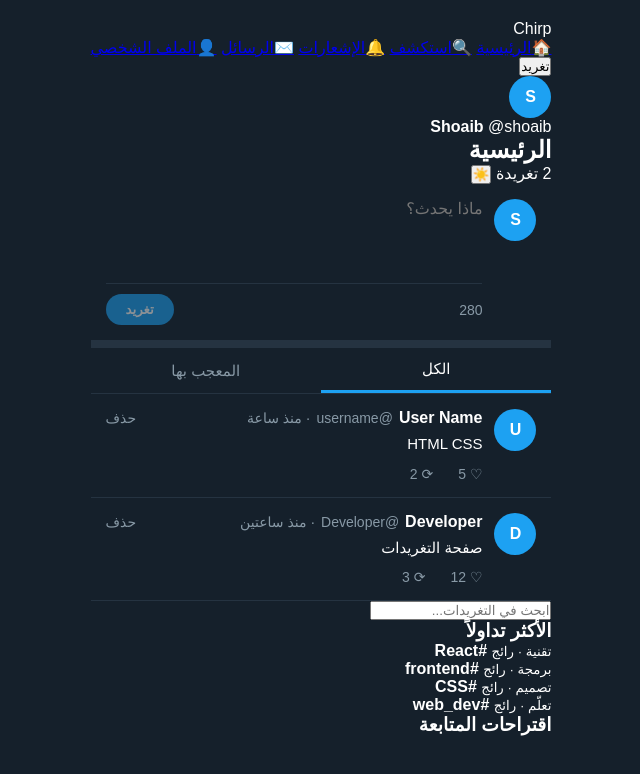
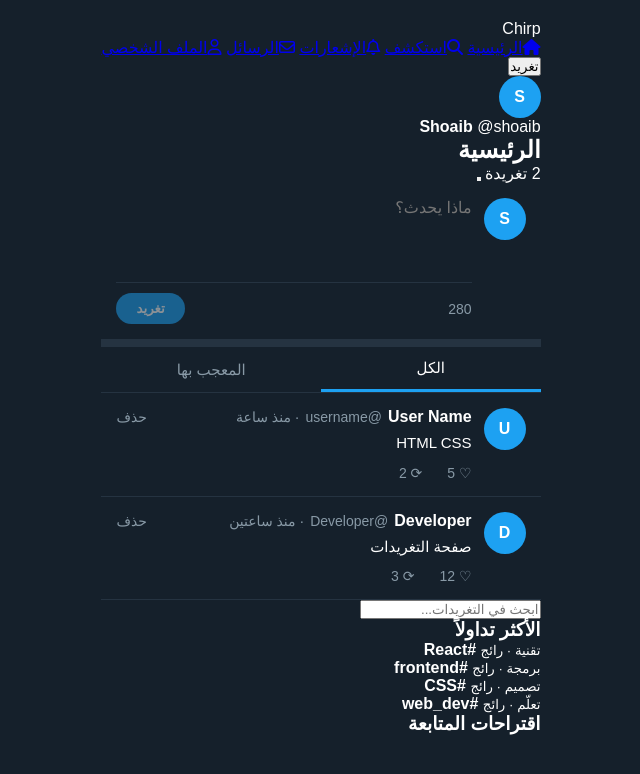
Before and after one commit to shoaibshadad8-spec/twitter-clone, a plain HTML site: page index.html in a window 1280 px wide. Shown: the whole page, without its empty margins (319-959 px from the left). Drawn offline with Linux system fonts and the light colour scheme.

Commit message:
Update sidebar menu icons and theme button

```diff
--- a/index.html
+++ b/index.html
@@ -5,6 +5,7 @@
     <meta name="viewport" content="width=device-width, initial-scale=1.0" />
     <title>Chirp | Twitter Clone</title>
     <link rel="stylesheet" href="style.css" />
+    <link rel="stylesheet" href="https://cdnjs.cloudflare.com/ajax/libs/font-awesome/6.5.1/css/all.min.css" />
   </head>
   <body>
     <div class="app">
@@ -13,11 +14,11 @@
         <div class="logo">C<span>hirp</span></div>
 
         <nav class="menu">
-          <a href="#" class="menu-item active"><span class="icon">🏠</span><span class="label">الرئيسية</span></a>
-          <a href="#" class="menu-item"><span class="icon">🔍</span><span class="label">استكشف</span></a>
-          <a href="#" class="menu-item"><span class="icon">🔔</span><span class="label">الإشعارات</span></a>
-          <a href="#" class="menu-item"><span class="icon">✉️</span><span class="label">الرسائل</span></a>
-          <a href="#" class="menu-item"><span class="icon">👤</span><span class="label">الملف الشخصي</span></a>
+          <a href="#" class="menu-item active"><i class="fa-solid fa-house"></i><span class="label">الرئيسية</span></a>
+          <a href="#" class="menu-item"><i class="fa-solid fa-magnifying-glass"></i><span class="label">استكشف</span></a>
+          <a href="#" class="menu-item"><i class="fa-regular fa-bell"></i><span class="label">الإشعارات</span></a>
+          <a href="#" class="menu-item"><i class="fa-regular fa-envelope"></i><span class="label">الرسائل</span></a>
+          <a href="#" class="menu-item"><i class="fa-regular fa-user"></i><span class="label">الملف الشخصي</span></a>
         </nav>
 
         <button class="post-btn" id="sidePostBtn">تغريد</button>
@@ -36,7 +37,7 @@
         <header class="top">
           <h2>الرئيسية</h2>
           <span class="count" id="tweetsCount">0 تغريدة</span>
-          <button class="theme-btn" id="themeBtn" title="تغيير الوضع">☀️</button>
+          <button class="theme-btn" id="themeBtn" title="تغيير الوضع"></button>
         </header>
 
         <div class="create-tweet">
```
